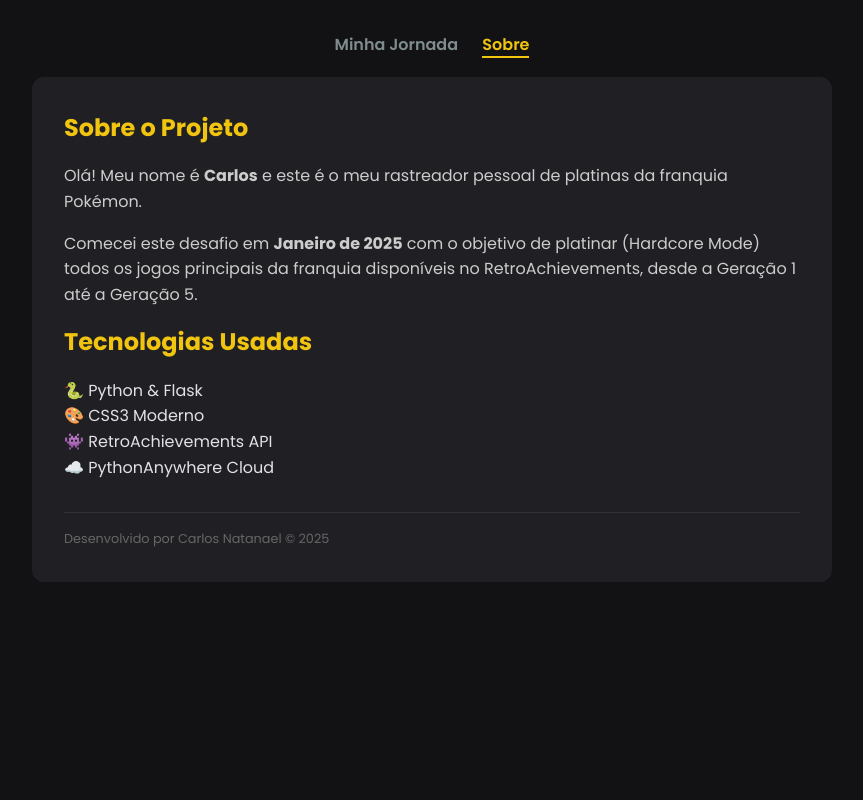
After one commit to CarlosNatanael/poke-tracker, a Flask app: page /sobre in a window 1280 px wide. The commit adds this page. Shown: the whole page, without its empty margins (208-1071 px from the left). Run offline with Flask 3, Linux system fonts and the light colour scheme.

Commit message:
(new) add sobre.html e atualização de datas nas platinas

```diff
--- a/app.py
+++ b/app.py
@@ -1,5 +1,6 @@
 from flask import Flask, render_template
 import requests
+from datetime import datetime
 from games_data import POKEMON_GAMES
 try:
     from config import RA_USER, RA_API_KEY
@@ -40,6 +41,7 @@ def index():
         status = "Não iniciado"
         css_class = "not-started"
         image_url = DEFAULT_IMG
+        completion_date = None
 
         str_game_id = str(game_id)
 
@@ -56,6 +58,17 @@ def index():
                 status = "Platinado"
                 css_class = "completed"
                 platinados_count += 1
+
+                raw_date = user_game.get('HardcoreCompletionDate')
+                if raw_date:
+                    try:
+                        # Converte texto para objeto de data
+                        dt_obj = datetime.strptime(raw_date, '%Y-%m-%d %H:%M:%S')
+                        # Formata para dia/mês/ano
+                        completion_date = dt_obj.strftime('%d/%m/%Y')
+                    except:
+                        completion_date = raw_date
+
             elif pct_won == 1.0:
                 status = "Softcore 100%"
                 css_class = "softcore"
@@ -68,7 +81,8 @@ def index():
             "name": game_name,
             "status": status,
             "class": css_class,
-            "image": image_url
+            "image": image_url,
+            "date": completion_date
         })
     return render_template('index.html',
                            games=progress_list,
@@ -77,5 +91,9 @@ def index():
                            user=user_data,
                            img_base=RA_IMG_BASE)
 
+@app.route('/sobre')
+def sobre():
+    return render_template('sobre.html')
+
 if __name__ == '__main__':
     app.run(debug=True)
--- a/static/css/style.css
+++ b/static/css/style.css
@@ -128,6 +128,60 @@ body {
     background: rgba(255,255,255,0.05);
 }
 
+/* --- NAVEGAÇÃO --- */
+.nav-bar {
+    margin-bottom: 20px;
+}
+
+.nav-link {
+    color: var(--gray);
+    text-decoration: none;
+    margin: 0 10px;
+    font-weight: 600;
+    transition: color 0.2s;
+}
+
+.nav-link:hover, .nav-link.active {
+    color: var(--highlight);
+    border-bottom: 2px solid var(--highlight);
+}
+
+/* --- EFEITO DA DATA (TOOLTIP) --- */
+.game-info {
+    position: relative; /* Necessário para posicionar a data */
+}
+
+.completion-date {
+    display: block;
+    font-size: 0.8rem;
+    color: var(--gray);
+    margin-top: 5px;
+    opacity: 0;           /* Começa invisível */
+    max-height: 0;        /* Não ocupa espaço */
+    transition: all 0.3s ease; /* Animação suave */
+    overflow: hidden;
+}
+
+/* Quando passar o mouse no CARD, mostra a data */
+.game-card:hover .completion-date {
+    opacity: 1;           /* Fica visível */
+    max-height: 20px;     /* Abre espaço */
+    color: var(--text-color);
+}
+
+/* --- PÁGINA SOBRE --- */
+.about-content {
+    background: var(--card-bg);
+    padding: 2rem;
+    border-radius: 12px;
+    max-width: 800px;
+    width: 100%;
+    line-height: 1.6;
+}
+
+.about-content h2 { color: var(--highlight); margin-bottom: 1rem; }
+.about-content p { margin-bottom: 1rem; color: #ccc; }
+
 /* --- VARIAÇÕES DE STATUS --- */
 /* Platinado */
 .completed { border-left-color: hwb(56 1% 27%); }
--- /dev/null
+++ b/templates/sobre.html
@@ -0,0 +1,41 @@
+<!DOCTYPE html>
+<html lang="pt-br">
+<head>
+    <meta charset="UTF-8">
+    <meta name="viewport" content="width=device-width, initial-scale=1.0">
+    <title>Sobre | PokéTracker</title>
+    <link rel="stylesheet" href="{{ url_for('static', filename='css/style.css') }}">
+    <link rel="shortcut icon" href="{{ url_for('static', filename='favicon.ico') }}">
+</head>
+<body>
+
+    <nav class="nav-bar">
+        <a href="/" class="nav-link">Minha Jornada</a>
+        <a href="/sobre" class="nav-link active">Sobre</a>
+    </nav>
+
+    <div class="about-content">
+        <h2>Sobre o Projeto</h2>
+        <p>
+            Olá! Meu nome é <strong>Carlos</strong> e este é o meu rastreador pessoal de platinas da franquia Pokémon.
+        </p>
+
+        <p>
+            Comecei este desafio em <strong>Janeiro de 2025</strong> com o objetivo de platinar (Hardcore Mode) todos os jogos principais da franquia disponíveis no RetroAchievements, desde a Geração 1 até a Geração 5.
+        </p>
+
+        <h2>Tecnologias Usadas</h2>
+        <ul style="list-style: none; margin-top: 10px;">
+            <li>🐍 Python & Flask</li>
+            <li>🎨 CSS3 Moderno</li>
+            <li>👾 RetroAchievements API</li>
+            <li>☁️ PythonAnywhere Cloud</li>
+        </ul>
+
+        <div style="margin-top: 2rem; border-top: 1px solid #333; padding-top: 1rem; font-size: 0.8rem; color: #666;">
+            Desenvolvido por Carlos Natanael © 2025
+        </div>
+    </div>
+
+</body>
+</html>
```
Also changed, not shown: templates/index.html (+10 -4 lines), utils/int.txt (renamed from int.txt).
